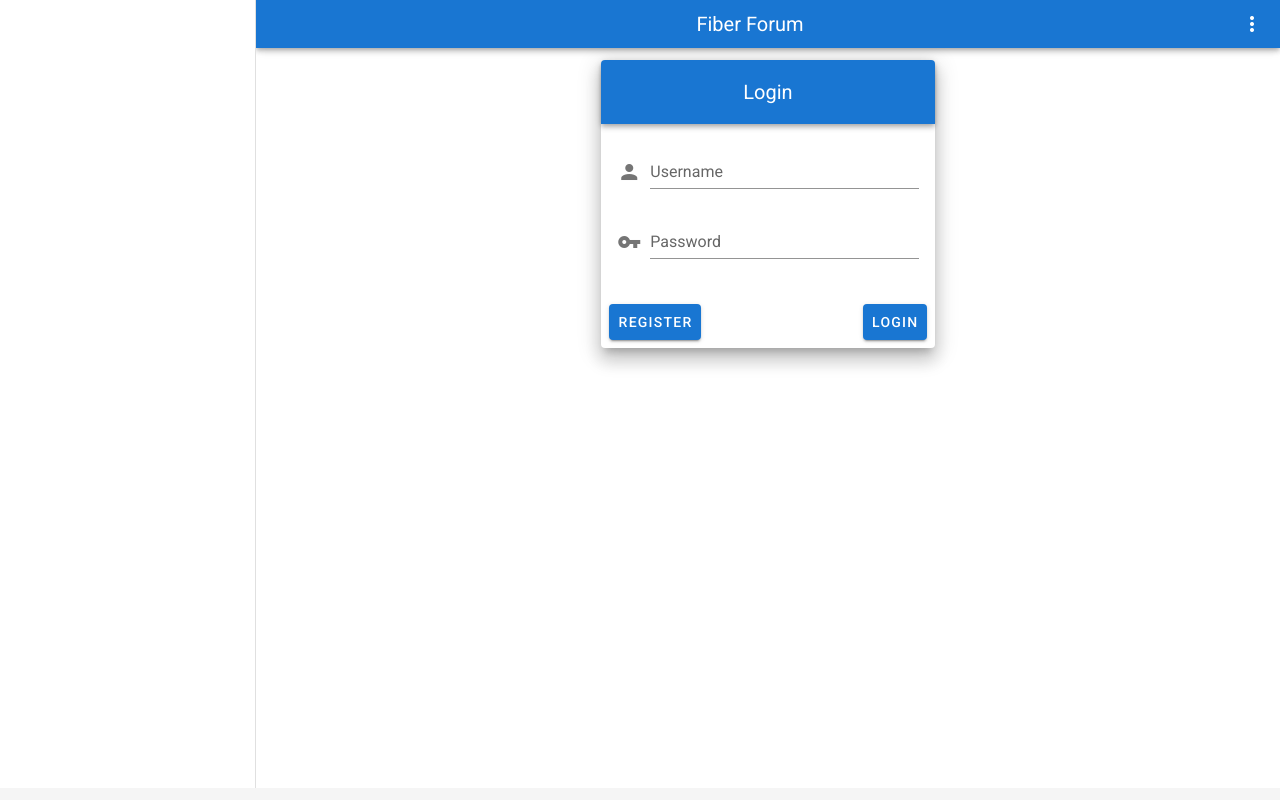
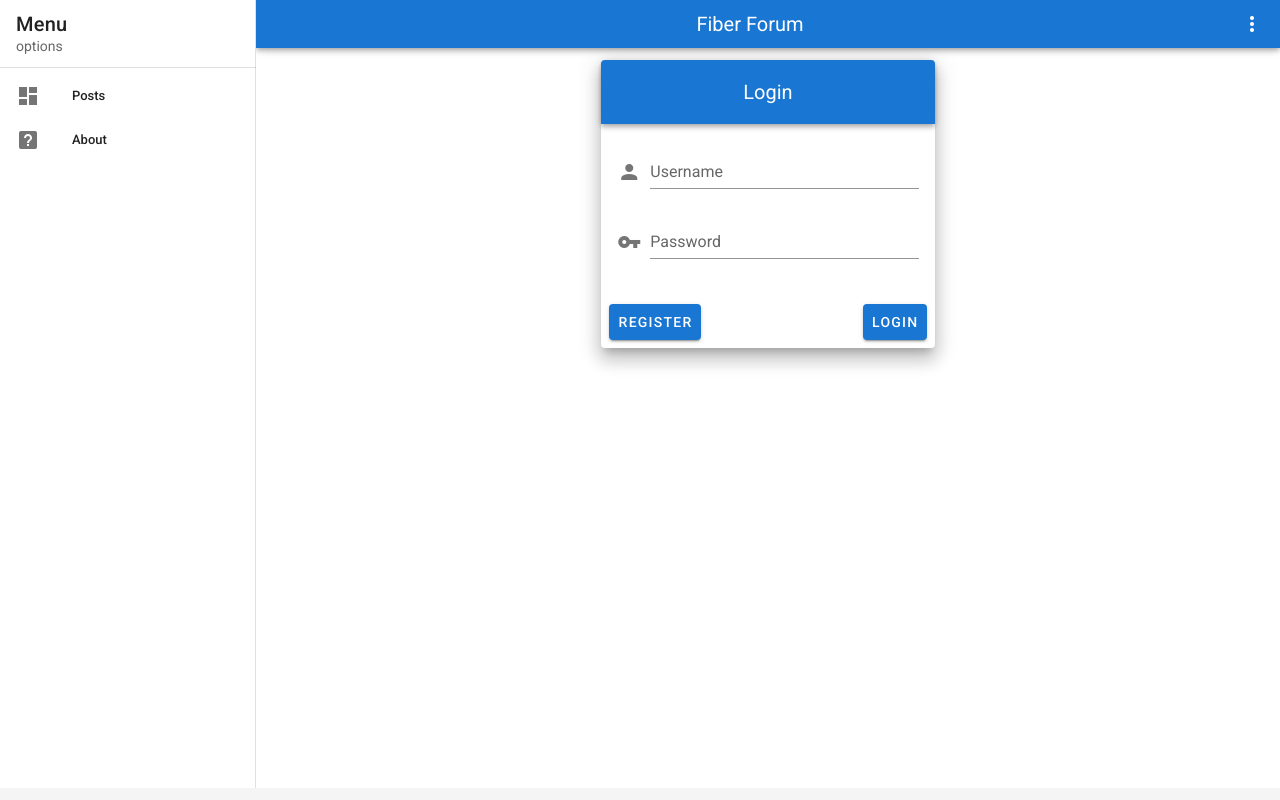
Before and after one commit to YonchevSimeon/fiber-mongo-vue, a Vue app in the folder client-app/: page /login in a window 1280 px wide. Built offline with nearby package versions, Linux system fonts and the light colour scheme.

Commit message:
added title and navigation on the nav-drawer

```diff
--- a/client-app/src/App.vue
+++ b/client-app/src/App.vue
@@ -1,6 +1,30 @@
 <template>
   <v-app>
-    <v-navigation-drawer app> </v-navigation-drawer>
+    <v-navigation-drawer app>
+      <v-list-item>
+        <v-list-item-content>
+          <v-list-item-title class="text-h6"> Menu </v-list-item-title>
+          <v-list-item-subtitle> options </v-list-item-subtitle>
+        </v-list-item-content>
+      </v-list-item>
+      <v-divider></v-divider>
+      <v-list dense nav>
+        <v-list-item
+          v-for="item in items"
+          :key="item.title"
+          router
+          :to="item.route"
+        >
+          <v-list-item-icon>
+            <v-icon>{{ item.icon }}</v-icon>
+          </v-list-item-icon>
+
+          <v-list-item-content>
+            <v-list-item-title>{{ item.title }}</v-list-item-title>
+          </v-list-item-content>
+        </v-list-item>
+      </v-list>
+    </v-navigation-drawer>
 
     <v-app-bar app color="primary accent-20" dense dark>
       <v-spacer></v-spacer>
@@ -42,10 +66,21 @@
 import { mapGetters } from "vuex";
 export default {
   name: "App",
+  data() {
+    return {
+      items: [
+        { title: "Posts", icon: "mdi-view-dashboard", route: "/" },
+        { title: "About", icon: "mdi-help-box" },
+      ],
+    };
+  },
   computed: {
     ...mapGetters(["isLoggedIn"]),
   },
   methods: {
+    async logout() {
+      // TOOD Logout user
+    },
     async navToRegister() {
       this.$router.push({
         name: "register",
@@ -56,6 +91,11 @@
         name: "login",
       });
     },
+    async navToPosts() {
+      this.$router.push({
+        name: "home",
+      });
+    },
   },
 };
 </script>
```
